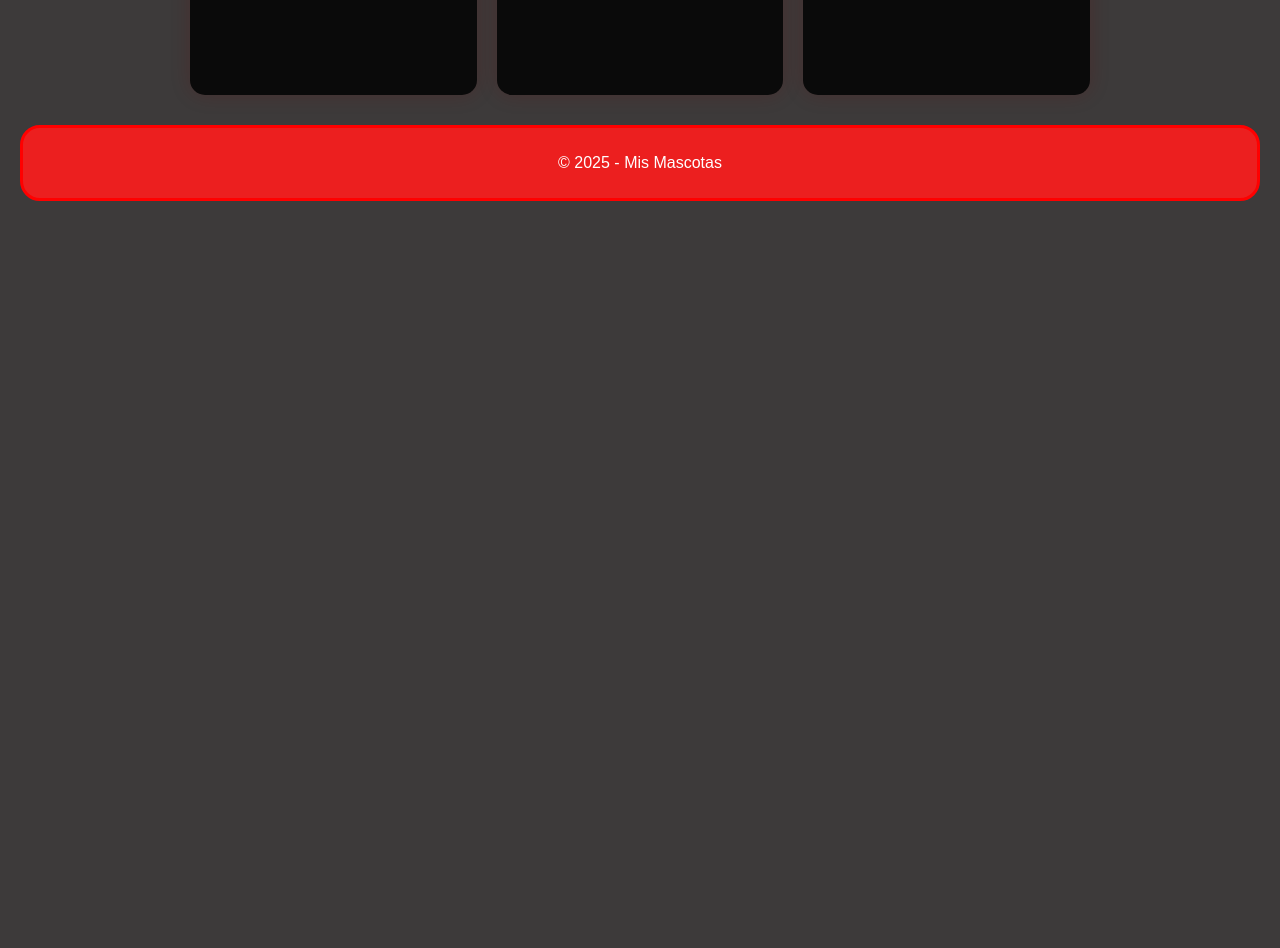
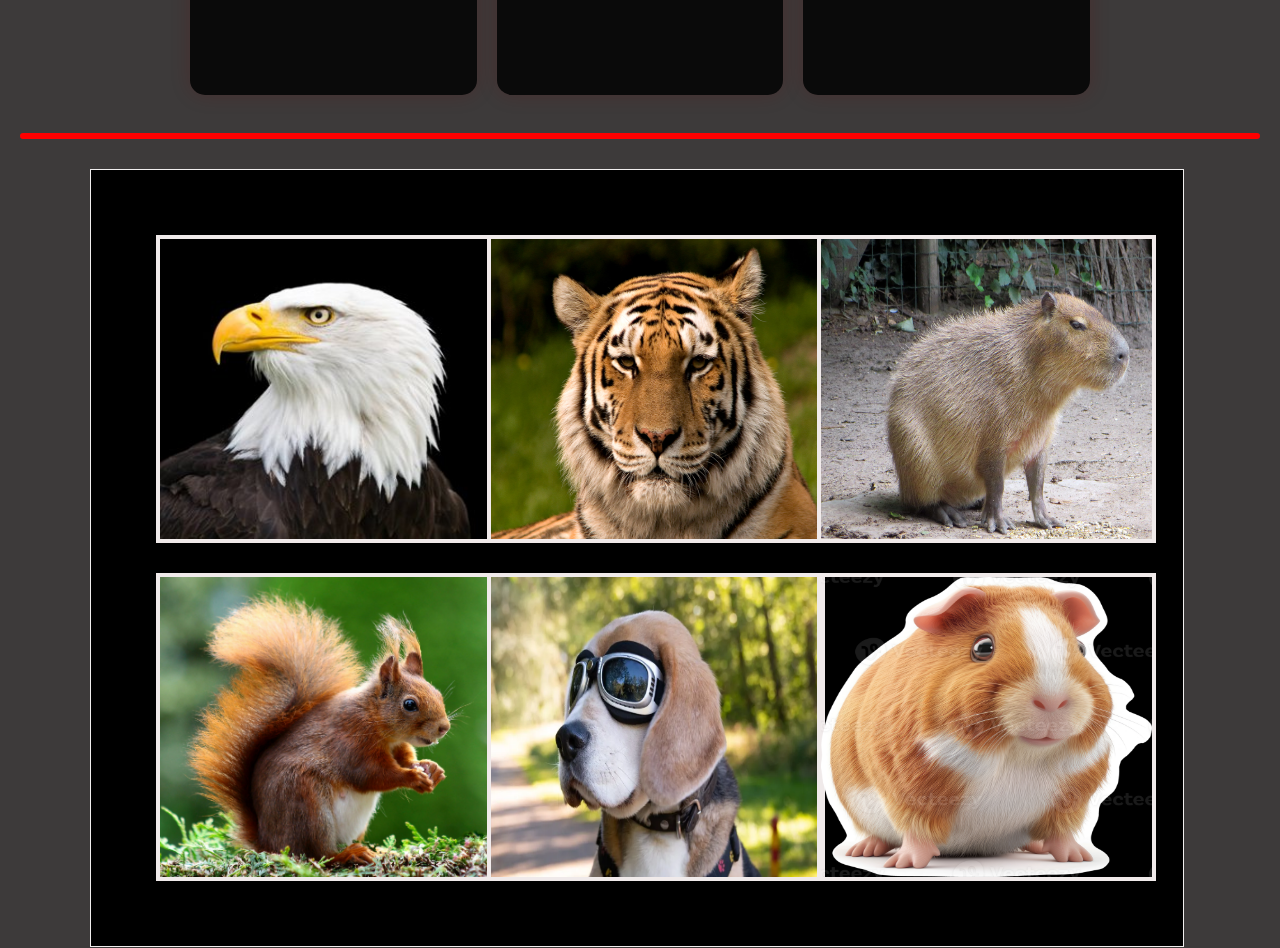
Before and after one commit to estiwar3883/pagina-wed, a plain HTML site: page mascotas.html in a window 1280 px wide. Shown: the part 525-1473 px from the top of the page. Before the commit the page ends 800 px from the top, so only its background shows below. Drawn offline with Linux system fonts and the light colour scheme.

Commit message:
nuevas modificaciones

```diff
--- a/mascotas.html
+++ b/mascotas.html
@@ -34,6 +34,30 @@
         </article>
     </section>
 
+    <hr style="color: red; border-radius: 63px; border:  3.6px solid;">
+
+    <div class="grid-layout">
+        <div class="caja">
+            <img src="imagenes/aguila-2_d7d2206b_221212153725_310x310.png" alt="aguila">
+        </div>
+        <div class="caja">
+            <img src="imagenes/Sibirischer_tiger_de_edit02.png" alt="tigre">
+        </div>
+        <div class="caja">
+            <img src="imagenes/capibara-2528359_1280.png" alt="capibara">
+        </div>
+        <div class="caja">
+            <img src="imagenes/pexels-pixabay-47547.png" alt="alvin">
+        </div>
+        <div class="caja">
+            <img src="imagenes/Gafas-para-perros-1.png" alt="mapache">
+        </div>
+        <div class="caja">
+            <img src="imagenes/cute-plump-guinea-pig-in-profile-view-png.png" alt="uvu">
+        </div>
+
+    </div>
+
     <footer>
         <p>© 2025 - Mis Mascotas</p>
     </footer>
--- a/styles.css
+++ b/styles.css
@@ -173,3 +173,42 @@ video {
     mix-blend-mode: overlay;
     border-radius: 20px;
 }
+
+.grid-layout {
+    display: grid;
+    grid-template-columns: auto auto auto;
+    width: 80%;
+    margin: 30px 70px;
+    background-color: black;
+    padding: 50px;
+    border: 1px solid rgb(241, 238, 238);
+}
+
+.caja {
+    width: 200px;
+    height: 200px;
+    border: 4px solid rgb(240, 234, 234);
+    margin: 15px;
+    text-align: center;
+    line-height: 150px;
+
+}
+
+.caja img{
+    width: 100%;
+    height: 100%;
+}
+
+.caja{
+    width: 100%;
+    height: 300px;
+    object-fit: cover;
+    transition: .5s ease;
+}
+
+.caja:hover {
+    cursor: crosshair;
+    transform: scale(1.1);
+    opacity: 1;
+    filter: contrast(120%);
+}
```
Also changed, not shown: imagenes/Gafas-para-perros-1.png (added), imagenes/Sibirischer_tiger_de_edit02.png (added), imagenes/aguila-2_d7d2206b_221212153725_310x310.png (added), imagenes/capibara-2528359_1280.png (added), imagenes/cute-plump-guinea-pig-in-profile-view-png.png (added), imagenes/pexels-pixabay-47547.png (added).
